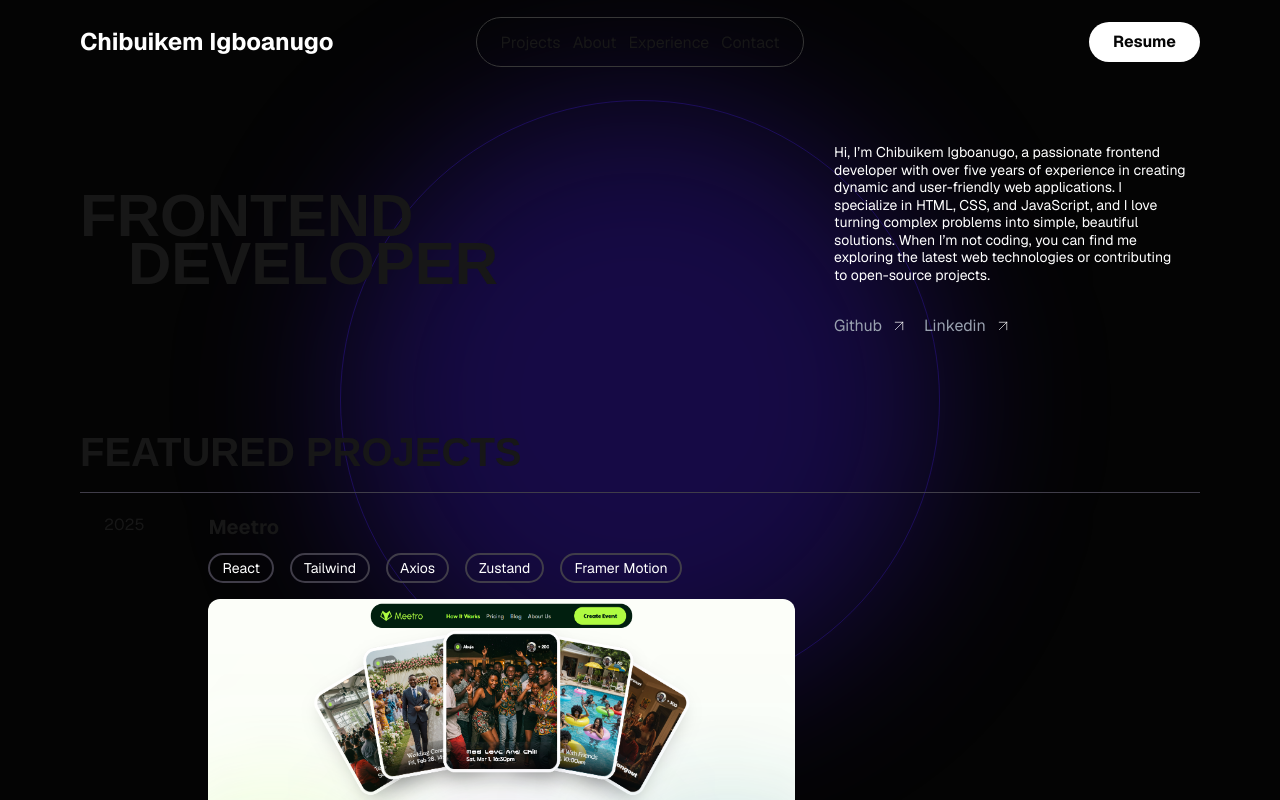
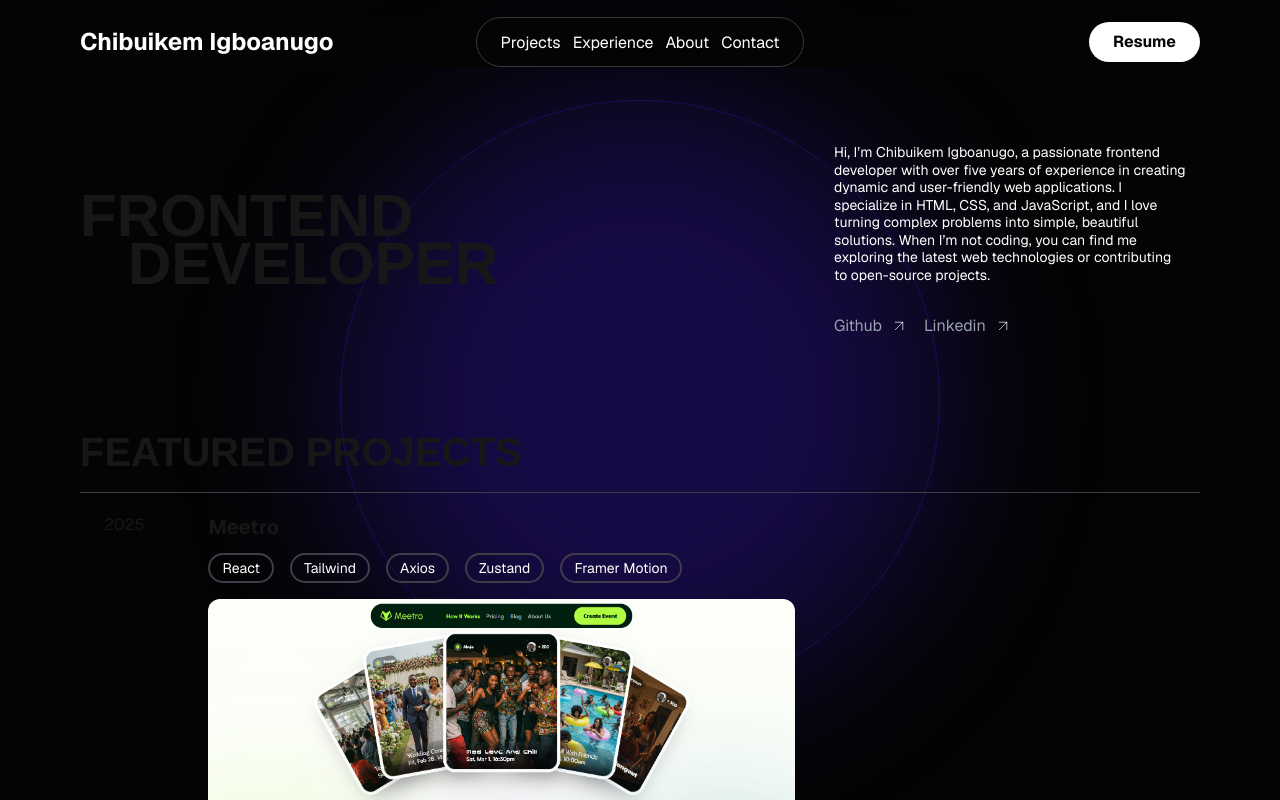
Before and after one commit to Bekuech1/chibuikem, a Next.js app: page / in a window 1280 px wide. Built offline with nearby package versions, Linux system fonts and the light colour scheme; a web font is replaced by a local one.

Commit message:
minor changes

```diff
--- a/package.json
+++ b/package.json
@@ -13,6 +13,7 @@
     "next": "15.4.4",
     "react": "19.1.0",
     "react-dom": "19.1.0",
+    "react-icons": "^5.5.0",
     "tailwind-merge": "^3.3.1"
   },
   "devDependencies": {
--- a/src/app/page.tsx
+++ b/src/app/page.tsx
@@ -22,8 +22,8 @@ export default function Home() {
             <Hero />
             <Works />
           </div>
+          <Experience />
           <About />
-          <Experience />
           <Footer />
         </div>
       </main>
--- a/src/components/About.tsx
+++ b/src/components/About.tsx
@@ -2,16 +2,18 @@ import React, { useRef, useState, useCallback, RefObject } from "react";
 import { motion } from "framer-motion";
 import { twMerge } from "tailwind-merge";
 
+// === Interface for card props ===
 interface CardProps {
   containerRef: RefObject<HTMLDivElement | null>;
   src: string;
   top: string;
-  left: string;
+  left?: string;
+  right?: string;
   className?: string;
   alt?: string;
 }
 
-// Custom hook for z-index management
+// === Custom hook for managing z-index on drag ===
 const useZIndexManager = () => {
   const [zIndex, setZIndex] = useState(0);
 
@@ -20,9 +22,7 @@ const useZIndexManager = () => {
     let maxZIndex = -Infinity;
 
     els.forEach((el) => {
-      const z = parseInt(
-        window.getComputedStyle(el).getPropertyValue("z-index")
-      );
+      const z = parseInt(window.getComputedStyle(el).getPropertyValue("z-index"));
       if (!isNaN(z) && z > maxZIndex) {
         maxZIndex = z;
       }
@@ -34,9 +34,10 @@ const useZIndexManager = () => {
   return { zIndex, bringToFront };
 };
 
+// === Main About section ===
 const About: React.FC = () => {
   return (
-    <section className="relative flex flex-col lg:min-h-[1100px] sm:min-h-[900px] min-h-[800px] w-full justify-center items-center overflow-hidden text-center">
+    <section className="relative flex flex-col lg:min-h-[1100px] sm:min-h-[900px] min-h-[800px] w-full justify-center items-center overflow-hidden text-center" id="about">
       <h2 className="berlin-sans relative md:text-[36px] text-[24px] font-normal text-white leading-[100%] uppercase w-full">
         Beyond the screen
       </h2>
@@ -55,6 +56,7 @@ const About: React.FC = () => {
   );
 };
 
+// === Cards container ===
 const Cards: React.FC = () => {
   const containerRef = useRef<HTMLDivElement>(null);
 
@@ -73,7 +75,7 @@ const Cards: React.FC = () => {
         src="/beko2.jpg"
         alt="Second draggable card"
         top="2%"
-        left="71%"
+        right="3%"
         className="lg:w-[279px] lg:h-[368px] sm:w-[209px] sm:h-[288px] size-[174px]"
       />
       <Card
@@ -81,7 +83,7 @@ const Cards: React.FC = () => {
         src="/beko3.jpg"
         alt="Third draggable card"
         top="63%"
-        left="71%"
+        right="3%"
         className="lg:w-[293px] lg:h-[386px] sm:w-[203px] sm:h-[266px] w-[184px] h-[219px]"
       />
       <Card
@@ -96,11 +98,13 @@ const Cards: React.FC = () => {
   );
 };
 
+// === Single card component ===
 const Card: React.FC<CardProps> = ({
   containerRef,
   src,
   top,
   left,
+  right,
   className,
   alt = "Draggable card",
 }) => {
@@ -111,7 +115,8 @@ const Card: React.FC<CardProps> = ({
       onMouseDown={bringToFront}
       style={{
         top,
-        left,
+        ...(left ? { left } : {}),
+        ...(right ? { right } : {}),
         zIndex,
       }}
       className={twMerge(
@@ -130,8 +135,6 @@ const Card: React.FC<CardProps> = ({
         stiffness: 300,
         damping: 20,
       }}
-      // Uncomment below and remove dragElastic to remove movement after release
-      // dragMomentum={false}
     />
   );
 };
--- a/src/components/Footer.tsx
+++ b/src/components/Footer.tsx
@@ -4,7 +4,7 @@ import React from "react";
 
 const Footer: React.FC = () => {
   return (
-    <footer className="w-full h-fit flex flex-col px-6 py-5 justify-center items-center gap-[56px] bg-[#3F1BCF]">
+    <footer className="w-full h-fit flex flex-col px-6 py-5 justify-center items-center gap-[56px] bg-[#3F1BCF]" id="contact">
       <div className="w-full h-fit grid text-left gap-1">
         <h4 className="berlin-sans md:text-[64px] text-[40px] font-normal leading-none text-white uppercase">
           say hello
--- a/src/components/Navbar.tsx
+++ b/src/components/Navbar.tsx
@@ -1,56 +1,205 @@
 "use client";
 
-import React, { PropsWithChildren } from "react";
+import React, { PropsWithChildren, useState } from "react";
 import Link from "next/link";
+import { motion, AnimatePresence } from "framer-motion";
 
 type NavbarProps = PropsWithChildren<{
   showButton?: boolean;
 }>;
 
 const Navbar: React.FC<NavbarProps> = () => {
+  const [dropDownOpen, setDropdownOpen] = useState(false);
+
+  const toggleDropdown = () => {
+    setDropdownOpen(!dropDownOpen);
+  };
+
+  // Animation variants
+  const navbarVariants = {
+    hidden: { y: -100, opacity: 0 },
+    visible: {
+      y: 0,
+      opacity: 1,
+      transition: {
+        duration: 0.6,
+        ease: "easeOut"
+      }
+    }
+  };
+
+  const dropdownVariants = {
+    hidden: {
+      scale: 0,
+      opacity: 0,
+      y: -20,
+      transition: {
+        duration: 0.2,
+        ease: "easeInOut"
+      }
+    },
+    visible: {
+      scale: 1,
+      opacity: 1,
+      y: 0,
+      transition: {
+        duration: 0.3,
+        ease: "easeOut"
+      }
+    }
+  };
+
+  const menuItemVariants = {
+    hidden: { x: -20, opacity: 0 },
+    visible: (i: number) => ({
+      x: 0,
+      opacity: 1,
+      transition: {
+        delay: i * 0.1,
+        duration: 0.3,
+        ease: "easeOut"
+      }
+    })
+  };
+
+  const buttonVariants = {
+    hover: {
+      scale: 1.05,
+      transition: { duration: 0.2 }
+    },
+    tap: {
+      scale: 0.95,
+      transition: { duration: 0.1 }
+    }
+  };
+
+  const linkVariants = {
+    hover: {
+      scale: 1.05,
+      transition: { duration: 0.2 }
+    }
+  };
+
   return (
-    <nav className="w-full flex justify-between items-center h-fit top-[17px] right-0 fixed md:px-20 px-6">
-      <h1 className="geist capitalize font-bold text-[18px] leading-[100%] w-full xl:text-[24px] text-white">
+    <>
+      <motion.nav
+        className="w-full flex justify-between items-center h-fit top-[17px] right-0 fixed md:px-20 px-6 bg-[#040404] z-50"
+        variants={navbarVariants}
+        initial="hidden"
+        animate="visible"
+      >
+        <motion.h1
+          className="geist capitalize font-bold text-[18px] leading-[100%] w-full xl:text-[24px] text-white"
+          initial={{ x: -50, opacity: 0 }}
+          animate={{ x: 0, opacity: 1 }}
+          transition={{ duration: 0.6, delay: 0.2 }}
+        >
           chibuikem igboanugo
-      </h1>
+        </motion.h1>
+
         <div className="w-full md:flex hidden justify-center">
-        <div className="border border-[#373737] py-3 px-6 rounded-full size-fit">
+          <motion.div
+            className="border border-[#373737] py-3 px-6 rounded-full size-fit"
+            initial={{ y: -20, opacity: 0 }}
+            animate={{ y: 0, opacity: 1 }}
+            transition={{ duration: 0.6, delay: 0.3 }}
+            whileHover={{ scale: 1.02 }}
+          >
             <ul className="flex gap-6 md:gap-3">
-            <li>
-              <Link href="#works" className="geist text-[16px] leading-[100%]">
-                Projects
+              {["Projects", "Experience", "About", "Contact"].map((item, index) => (
+                <motion.li key={item} variants={linkVariants} whileHover="hover">
+                  <Link
+                    href={`#${item.toLowerCase() === "experience" ? "experience" : item.toLowerCase() === "contact" ? "contact" : item.toLowerCase() === "projects" ? "projects" : item.toLowerCase()}`}
+                    className="geist text-[16px] leading-[100%] text-white hover:text-white/70 transition-colors"
+                  >
+                    {item}
                   </Link>
-            </li>
-            <li>
-              <Link href="#about" className="geist text-[16px] leading-[100%]">
-                About
+                </motion.li>
+              ))}
+            </ul>
+          </motion.div>
+        </div>
+
+        <div className="w-full flex justify-end">
+          <motion.button
+            className="geist bg-white hover:bg-white/50 py-3 px-6 rounded-full text-[16px] font-bold leading-[100%] text-[#050505] md:block hidden transition-colors"
+            variants={buttonVariants}
+            whileHover="hover"
+            whileTap="tap"
+            initial={{ x: 50, opacity: 0 }}
+            animate={{ x: 0, opacity: 1 }}
+            transition={{ duration: 0.6, delay: 0.4 }}
+          >
+            Resume
+          </motion.button>
+
+          <motion.button
+            onClick={toggleDropdown}
+            className="md:hidden block"
+            whileHover={{ scale: 1.1 }}
+            whileTap={{ scale: 0.9 }}
+            initial={{ x: 50, opacity: 0 }}
+            animate={{ x: 0, opacity: 1 }}
+            transition={{ duration: 0.6, delay: 0.4 }}
+          >
+            <motion.img
+              src={dropDownOpen ? "/close-nav.svg" : "/navbtn.svg"}
+              alt="Menu"
+              animate={{ rotate: dropDownOpen ? 180 : 0 }}
+              transition={{ duration: 0.3 }}
+            />
+          </motion.button>
+        </div>
+      </motion.nav>
+
+      <AnimatePresence>
+        {dropDownOpen && (
+          <motion.div
+            className="fixed right-6 top-[70px] w-full max-w-[calc(100%-48px)] mx-auto bg-[#000000]/85 border border-[#373737] backdrop-blur-[16px] h-[500px] rounded-2xl shadow-lg z-40"
+            variants={dropdownVariants}
+            initial="hidden"
+            animate="visible"
+            exit="hidden"
+          >
+            <div className="flex flex-col h-full justify-between p-4">
+              <ul className="flex flex-col">
+                {["Projects", "Experience", "About", "Contact"].map((item, index) => (
+                  <motion.li
+                    key={item}
+                    className="pb-6"
+                    custom={index}
+                    variants={menuItemVariants}
+                    initial="hidden"
+                    animate="visible"
+                    whileHover={{ x: 10 }}
+                  >
+                    <Link
+                      href={`#${item.toLowerCase() === "experience" ? "experience" : item.toLowerCase() === "contact" ? "contact" : item.toLowerCase() === "projects" ? "projects" : item.toLowerCase()}`}
+                      className="geist text-[16px] leading-[100%] text-white hover:text-white/50 transition-colors block font-normal"
+                      onClick={() => setDropdownOpen(false)}
+                    >
+                      {item}
                     </Link>
-            </li>
-            <li>
-              <Link href="#skills" className="geist text-[16px] leading-[100%]">
-                Experience
-              </Link>
-            </li>
-            <li>
-              <Link
-                href="#experience"
-                className="geist text-[16px] leading-[100%]"
+                  </motion.li>
+                ))}
+              </ul>
+
+              <motion.button
+                className="geist bg-white hover:bg-white/50 py-3 px-6 rounded-full text-[16px] font-bold leading-[100%] text-[#050505] transition-colors mx-auto"
+                variants={buttonVariants}
+                whileHover="hover"
+                whileTap="tap"
+                initial={{ y: 20, opacity: 0 }}
+                animate={{ y: 0, opacity: 1 }}
+                transition={{ delay: 0.4 }}
               >
-                Contact
-              </Link>
-            </li>
-          </ul>
+                Resume
+              </motion.button>
             </div>
-      </div>
-      <div className="w-full flex justify-end">
-        <button className="geist bg-white hover:bg-white/50 py-3 px-6 rounded-full text-[16px] font-bold leading-[100%] text-[#050505] md:block hidden">
-          Resume
-        </button>
-        <button>
-          <img src="/navbtn.svg" className="md:hidden block"/>
-        </button>
-      </div>
-    </nav>
+          </motion.div>
+        )}
+      </AnimatePresence>
+    </>
   );
 };
 
--- a/src/components/Works.tsx
+++ b/src/components/Works.tsx
@@ -20,6 +20,18 @@ const Works = () => {
       year: "2025",
     },
     {
+      name: "Chibuikem I.",
+      techStacks: [
+        { name: "Next" },
+        { name: "Tailwind" },
+        { name: "Framer Motion" },
+      ],
+      liveLink: "https://blog-platform.com",
+      githubLink: "https://github.com/your-username/blog-platform",
+      previewImage: "/bekuechi.png",
+      year: "2025",
+    },
+    {
       name: "Groovz",
       techStacks: [
         { name: "React" },
@@ -32,18 +44,6 @@ const Works = () => {
         "https://github.com/Victorthedev/Music-For-You-Frontend-Spotify",
       previewImage: "/groovz.png",
       year: "2024",
-    },
-    {
-      name: "Chibuikem I.",
-      techStacks: [
-        { name: "Next" },
-        { name: "Tailwind" },
-        { name: "Framer Motion" },
-      ],
-      liveLink: "https://blog-platform.com",
-      githubLink: "https://github.com/your-username/blog-platform",
-      previewImage: "/bekuechi.png",
-      year: "2025",
     },
     {
       name: "Bandage",
@@ -77,7 +77,7 @@ const Works = () => {
   ];
 
   return (
-    <div className="w-full gap-5 grid" id="works">
+    <div className="w-full gap-5 grid" id="projects">
       <h2 className="berlin-sans uppercase font-bold md:text-[40px] text-[20px] leading-[100%]">
         Featured Projects
       </h2>
```
Also changed, not shown: src/components/Experience.tsx (+6 -6 lines), public/close-nav.svg (added), 1 other file (tests, documents, lock files or other folders). Lines whose indentation alone changed are shown as unchanged.
